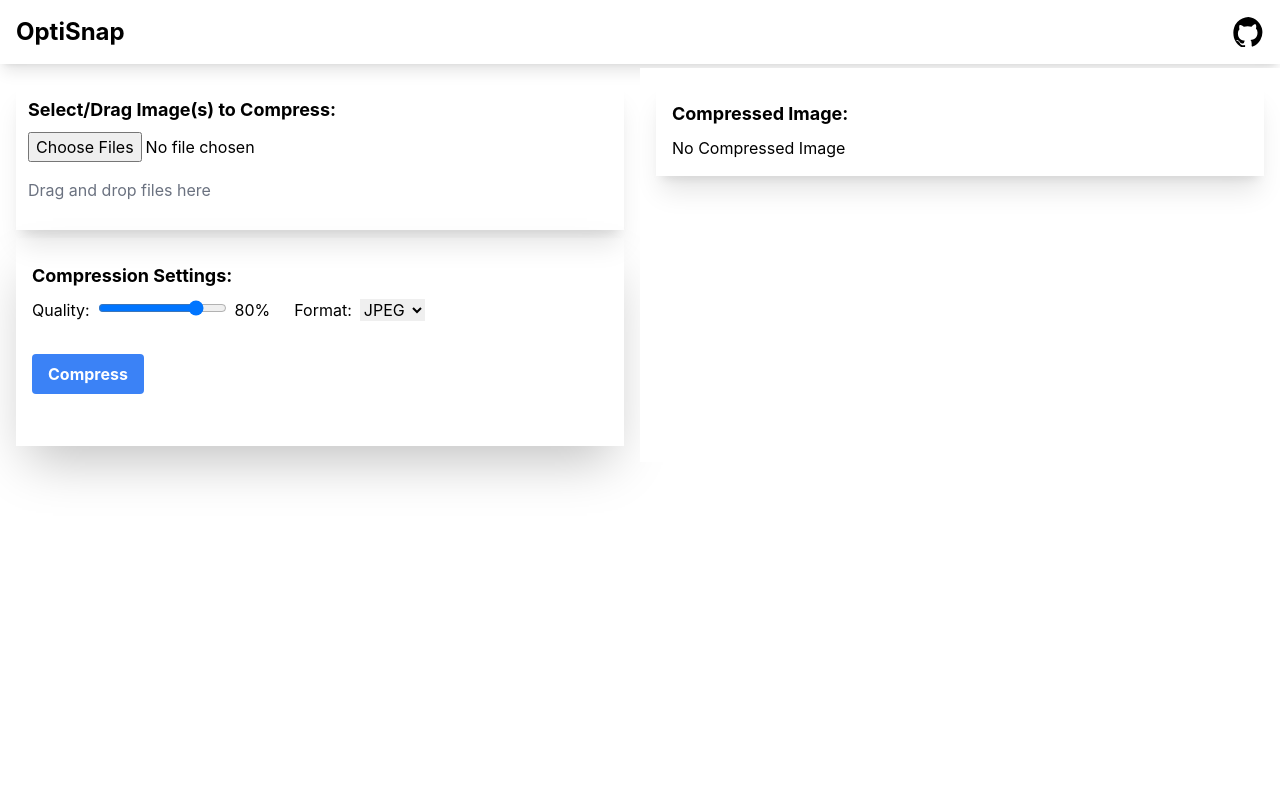
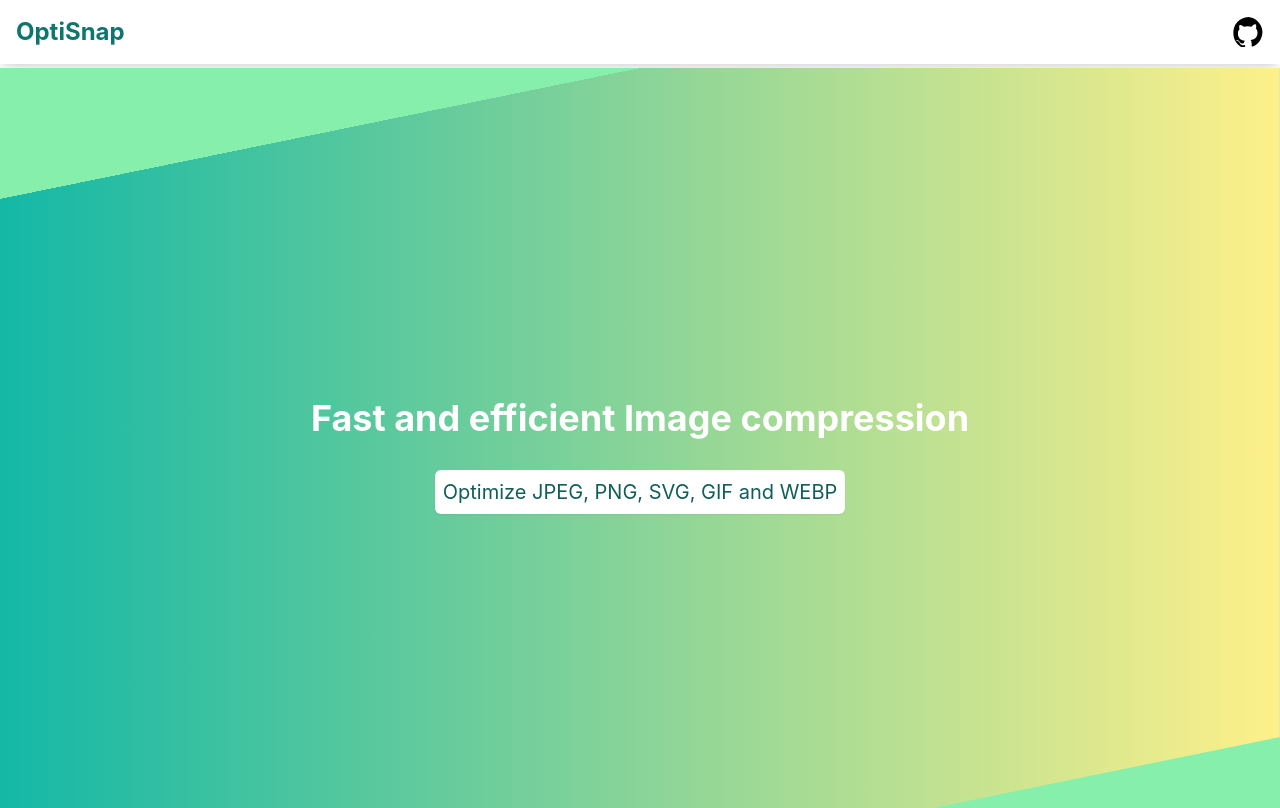
Before and after one commit to Frenziecodes/optisnap, a React (Create React App) app: page / in a window 1280 px wide. Shown: the top 808 px of the page. Built offline with nearby package versions, Linux system fonts and the light colour scheme; the HTML template or start-up script is replaced by a standard one.

Commit message:
add header component

```diff
--- a/src/App.js
+++ b/src/App.js
@@ -2,6 +2,7 @@
 import UploadForm from "./components/UploadForm";
 import CompressionSettings from "./components/CompressionSettings";
 import CompressButton from "./components/CompressButton";
+import MainHeader from "./components/HeaderMain";
 import ImageCompressor from "image-compressor.js";
 
 function App() {
@@ -75,7 +76,7 @@
   return (
     <div className="container min-h-screen bg-white">
       <div className="flex items-center p-4 justify-between shadow-lg mb-1">
-        <h1 className="text-2xl font-bold mr-2">OptiSnap</h1>
+        <h1 className="text-2xl font-bold mr-2 text-teal-700">OptiSnap</h1>
         <a
           href="https://github.com/Frenziecodes/optisnap"
           target="_blank"
@@ -90,6 +91,8 @@
           </svg>
         </a>
       </div>
+
+      <MainHeader />
 
       <div className="flex flex-col md:flex-row mb-2">
         <div className="p-4 w-full">
--- /dev/null
+++ b/src/components/HeaderMain.jsx
@@ -0,0 +1,18 @@
+import React from 'react';
+
+const MainHeader = () => {
+  return (
+    <header className="relative min-h-screen bg-green-300 flex items-center justify-center overflow-hidden">
+      {/* Background animation */}
+      <div className="absolute inset-0 bg-gradient-to-r from-teal-500 to-yellow-200 transform skew-y-12 animate-gradient"></div>
+
+      {/* Content */}
+      <div className="relative z-10 max-w-4xl mx-auto px-4 text-white flex flex-col justify-center items-center">
+        <h1 className="text-3xl md:text-4xl font-bold text-center mb-2">Fast and efficient Image compression</h1>
+        <p className="text-lg md:text-xl text-center max-w-md p-2 rounded-md my-6 shadow-sm text-teal-800 bg-white">Optimize JPEG, PNG, SVG, GIF and WEBP</p>
+      </div>
+    </header>
+  );
+};
+
+export default MainHeader;
--- a/src/index.css
+++ b/src/index.css
@@ -15,3 +15,19 @@
   font-family: source-code-pro, Menlo, Monaco, Consolas, 'Courier New',
     monospace;
 }
+
+@keyframes gradient {
+  0% {
+    transform: skewY(12deg);
+  }
+  50% {
+    transform: skewY(0deg);
+  }
+  100% {
+    transform: skewY(-12deg);
+  }
+}
+
+.animate-gradient {
+  animation: gradient 5s infinite alternate;
+}
```
